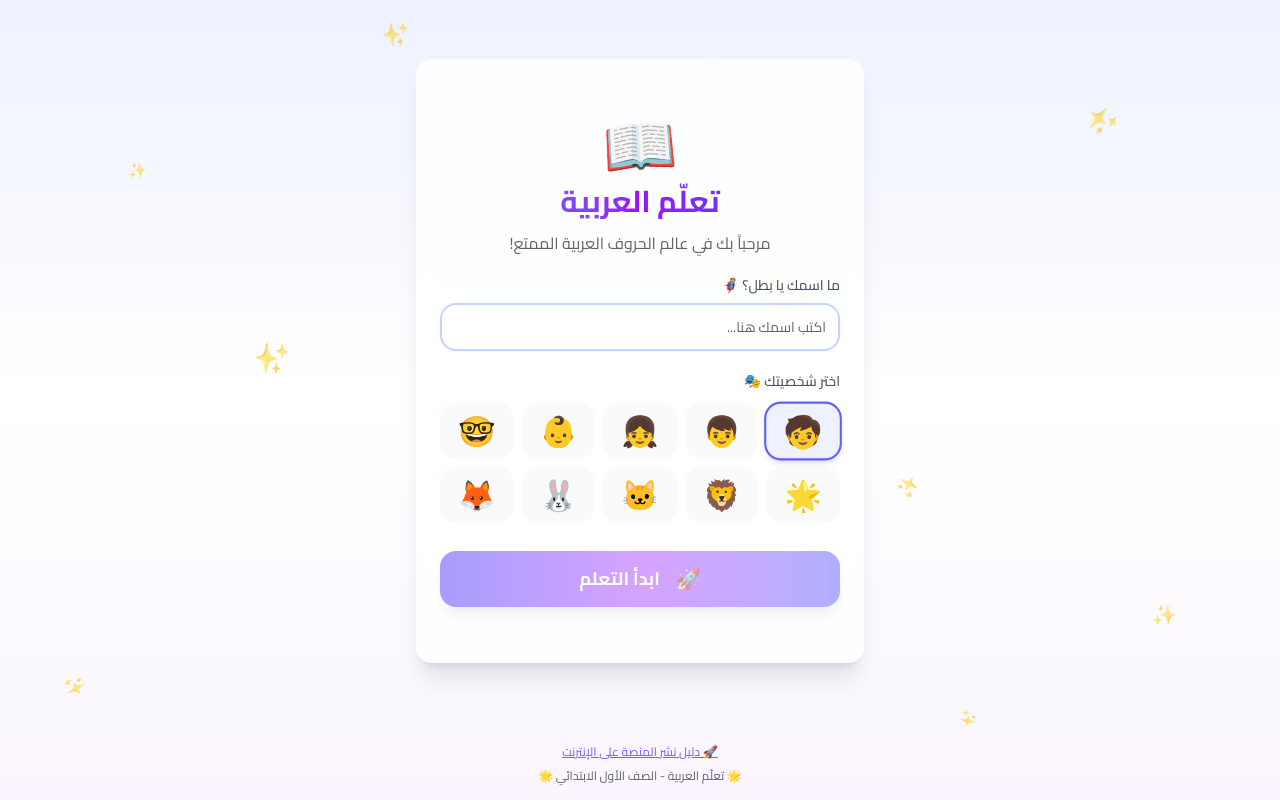
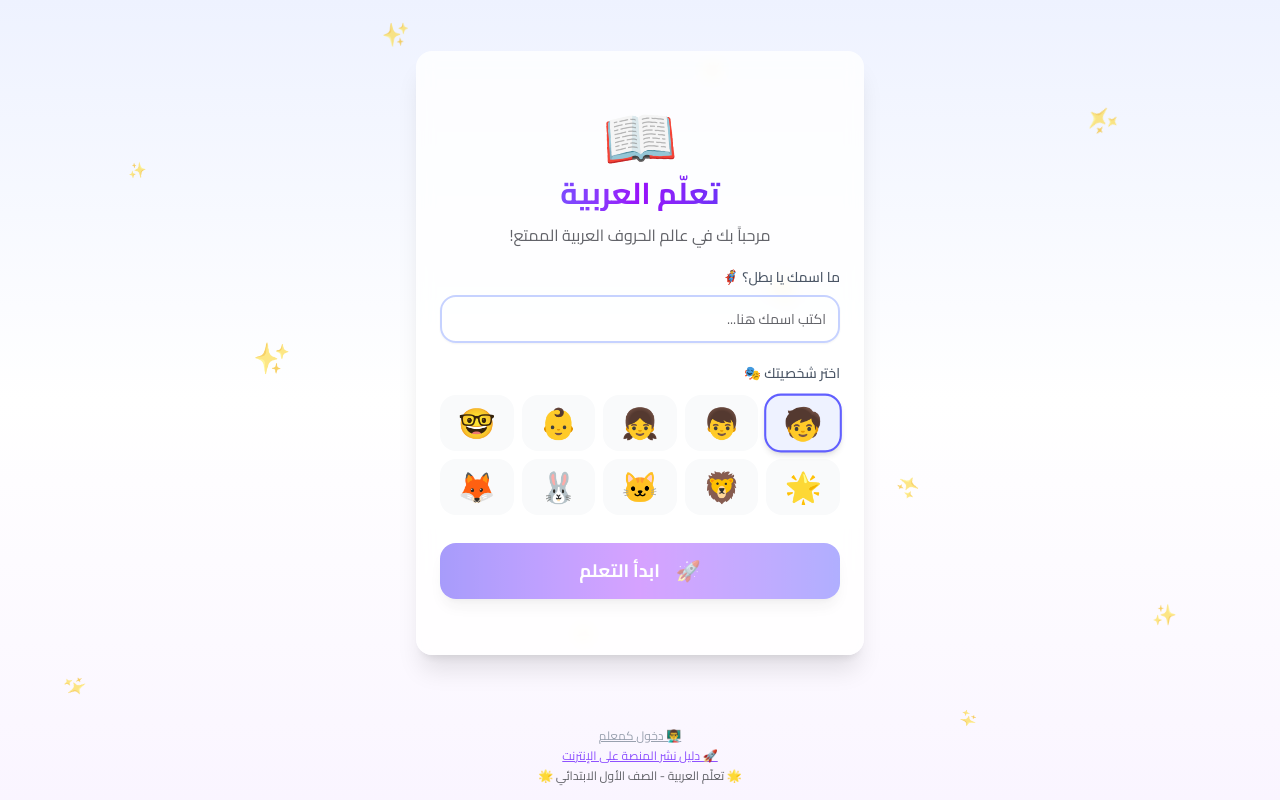
Before and after one commit to shaimaaelzoghby7787-debug/arabic-learning, a Next.js app: page / in a window 1280 px wide. Built offline with nearby package versions, Linux system fonts and the light colour scheme.

Commit message:
18db2762-31d7-476b-8e1d-6c593126a447

```diff
--- a/src/app/page.tsx
+++ b/src/app/page.tsx
@@ -100,10 +100,21 @@ function AppRouter() {
 
 export default function Page() {
   const [mounted, setMounted] = useState(false);
+  const { navigate } = useAppStore();
 
   useEffect(() => {
     setMounted(true);
   }, []);
+
+  // Support ?teacher query param to open teacher dashboard directly
+  useEffect(() => {
+    if (mounted && typeof window !== 'undefined') {
+      const params = new URLSearchParams(window.location.search);
+      if (params.has('teacher')) {
+        navigate('teacher');
+      }
+    }
+  }, [mounted, navigate]);
 
   if (!mounted) {
     return <AppLoader />;
--- a/src/components/arabic/Home.tsx
+++ b/src/components/arabic/Home.tsx
@@ -298,10 +298,16 @@ export default function Home() {
       </main>
 
       {/* Sticky footer */}
-      <footer className="mt-auto relative z-10 py-4 text-center">
+      <footer className="mt-auto relative z-10 py-4 text-center space-y-1">
+        <button
+          onClick={() => navigate('teacher')}
+          className="text-xs text-gray-400 hover:text-gray-600 underline cursor-pointer transition-colors"
+        >
+          👨‍🏫 دخول كمعلم
+        </button>
         <button
           onClick={() => navigate('deploy')}
-          className="text-xs text-violet-500 hover:text-violet-700 underline cursor-pointer mb-2 transition-colors"
+          className="text-xs text-violet-500 hover:text-violet-700 underline cursor-pointer block mx-auto transition-colors"
         >
           🚀 دليل نشر المنصة على الإنترنت
         </button>
```
